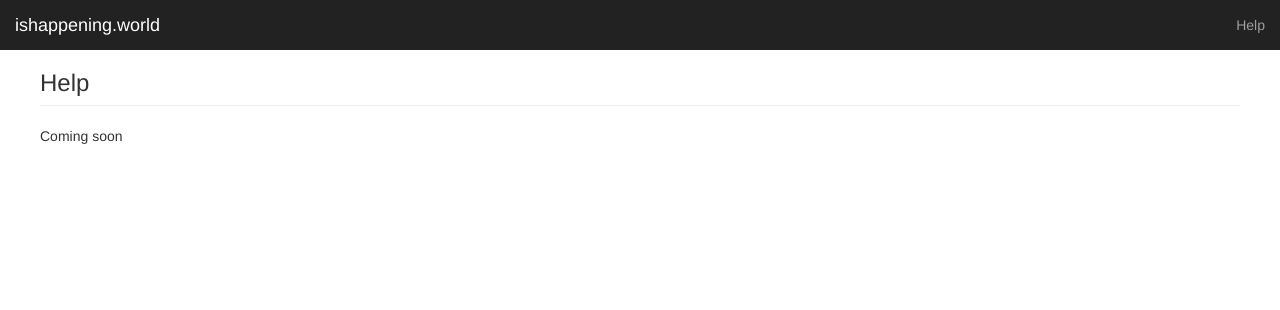
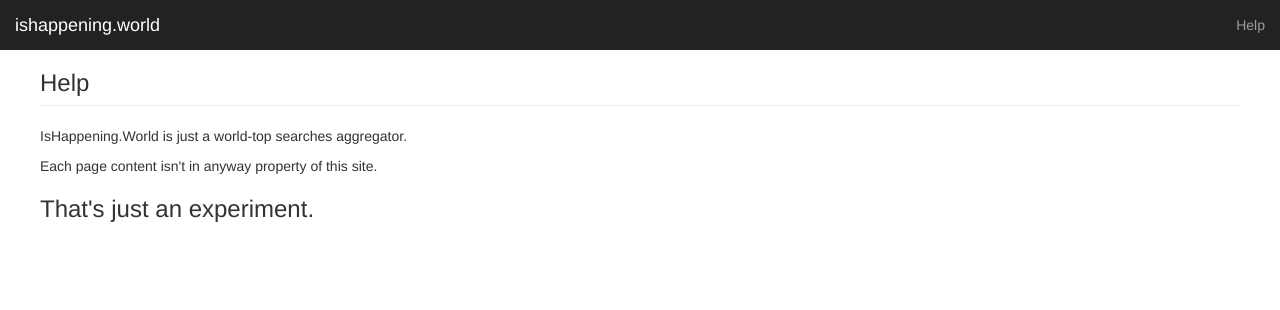
Before and after one commit to rabbagliettiandrea/ishappening, a Django app: template frontend/templates/help.html in a window 1280 px wide. Shown: the top 310 px of the page. Run offline with Django 3.2, Linux system fonts and the light colour scheme; the template is opened without the code that fills it: most values are stand-ins (such as "Sample title", 1, 10 or a date in 2020); parts of the project's set-up code (start-up, migrations or seed data) failed here and were passed over; some libraries are stand-ins or nearby versions.

Commit message:
deploy ishappening/prod

```diff
--- a/frontend/templates/help.html
+++ b/frontend/templates/help.html
@@ -9,7 +9,11 @@
         <div class="row">
             <div class="main">
                 <h3 class="page-header">Help</h3>
-                <p>Coming soon</p>
+                <p>IsHappening.World is just a world-top searches aggregator.</p>
+                <p>
+                    Each page content isn't in anyway property of this site.<br>
+                </p>
+                <h3>That's just an experiment.</h3>
             </div>
         </div>
     </div>
```
